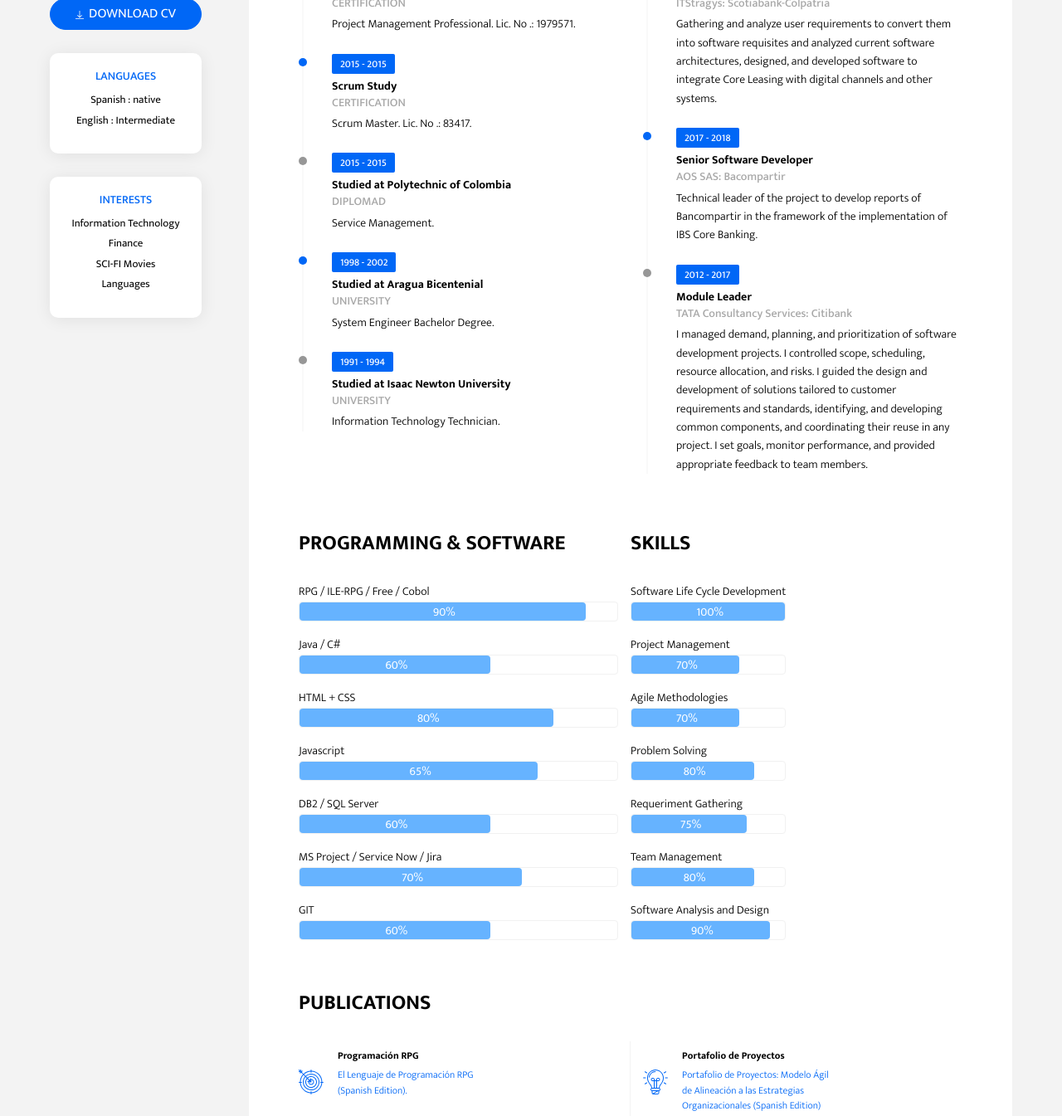
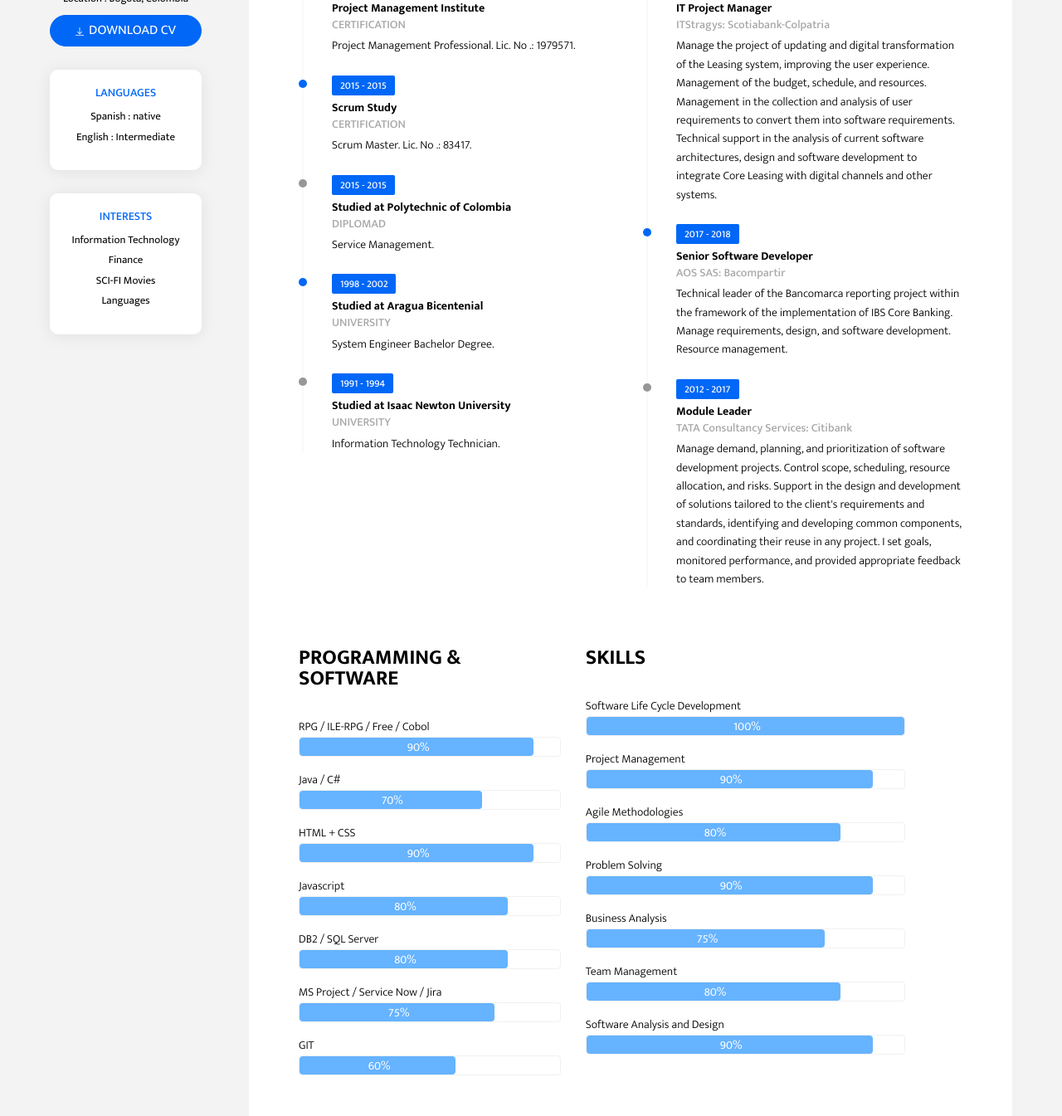
Before and after one commit to bguilleng/gguillenb-resume, a website: page index.html in a window 1280 px wide. Shown: the part 464-1809 px from the top of the page at 83% size. Drawn offline with Linux system fonts and the light colour scheme.

Commit message:
first commit

```diff
--- a/index.html
+++ b/index.html
@@ -42,7 +42,8 @@ a2a_config.onclick = 1;
             </div>
             <h1 class="profile-name">Giovanny Guillen</h1>
             <div class="text-center">
-                <span class="badge badge-white badge-pill profile-designation">PMP and Software Developer</span>
+                <span class="badge badge-white badge-pill profile-designation">
+                IT Project Manager and <br> Software Developer</span>
             </div>
             <nav class="social-links">
             <ul>
@@ -97,7 +98,7 @@ a2a_config.onclick = 1;
         <main>
             <section class="intro-section">
                 <h2 class="section-title">Hello, I'm Giovanny Guillen!</h2>
-                <p style="font-size: 17px;">I am a technology enthusiast with more than 20 years working in software development and project management for the banking industry. As a software developer, I enjoy turning complex problems into simple ones to improve business processes. I have experience developing software on IBM AS/400 and Windows. As a technical project manager, I like to manage software development projects in the banking industry, applying PMI best practices and agile methodologies, with proven success in increasing revenue, market share, and profits, achieving cost reductions, managing successful projects, and its alignment with corporate strategies.</p>
+                <p style="font-size: 17px;">I am a technology enthusiast with over 20 years working in software development and project management. As a technical project manager, I like to manage software development projects, applying PMI best practices and agile methodologies, with proven success in increasing revenue, market share, and profits, achieving cost reductions, managing successful projects, and their alignment with corporate strategies. As a software developer, I enjoy turning complex problems into simple ones to improve business processes. I have experience managing and developing software on IBM AS / 400 and Windows platforms oriented to the integration and digital transformation of the business.</p>
             </section>
             <section class="resume-section">
                 <div class="row">
@@ -146,22 +147,22 @@ a2a_config.onclick = 1;
                         <ul class="time-line">
                             <li class="time-line-item">
                                 <span class="badge badge-primary"  style="font-size: 12px;">2018 - Current</span>
-                                <h6 class="time-line-item-title" style="font-size: 14px;">Software Developer</h6>
+                                <h6 class="time-line-item-title" style="font-size: 14px;">IT Project Manager</h6>
                                 <p class="time-line-item-subtitle" style="font-size: 14px;">ITStragys: Scotiabank-Colpatria</p>
-                                <p class="time-line-item-content" style="font-size: 14px;">Gathering and analyze user requirements to convert them into software requisites and analyzed current software architectures, designed, and developed software to integrate Core Leasing with digital channels and other systems.</p>
+                                <p class="time-line-item-content" style="font-size: 14px;">Manage the project of updating and digital transformation of the Leasing system, improving the user experience. Management of the budget, schedule, and resources. Management in the collection and analysis of user requirements to convert them into software requirements. Technical support in the analysis of current software architectures, design and software development to integrate Core Leasing with digital channels and other systems.</p>
                             </li>
                             <li class="time-line-item">
                                 <span class="badge badge-primary" style="font-size: 12px;">2017 - 2018</span>
                                 <h6 class="time-line-item-title"  style="font-size: 14px;">Senior Software Developer</h6>
                                 <p class="time-line-item-subtitle" style="font-size: 14px;">AOS SAS: Bacompartir</p>
-                                <p class="time-line-item-content" style="font-size: 14px;">Technical leader of the project to develop reports of Bancompartir in the framework of the implementation of IBS Core Banking.
+                                <p class="time-line-item-content" style="font-size: 14px;">Technical leader of the Bancomarca reporting project within the framework of the implementation of IBS Core Banking. Manage requirements, design, and software development. Resource management.
                                 </p>
                             </li>
                             <li class="time-line-item">
                                 <span class="badge badge-primary"  style="font-size: 12px;">2012 - 2017</span>
                                 <h6 class="time-line-item-title" style="font-size: 14px;">Module Leader</h6>
                                 <p class="time-line-item-subtitle" style="font-size: 14px;">TATA Consultancy Services: Citibank</p>
-                                <p class="time-line-item-content" style="font-size: 14px;">I managed demand, planning, and prioritization of software development projects. I controlled scope, scheduling, resource allocation, and risks. I guided the design and development of solutions tailored to customer requirements and standards, identifying, and developing common components, and coordinating their reuse in any project. I set goals, monitor performance, and provided appropriate feedback to team members.
+                                <p class="time-line-item-content" style="font-size: 14px;">Manage demand, planning, and prioritization of software development projects. Control scope, scheduling, resource allocation, and risks. Support in the design and development of solutions tailored to the client's requirements and standards, identifying and developing common components, and coordinating their reuse in any project. I set goals, monitored performance, and provided appropriate feedback to team members.
                                 </p>
                             </li>
                         </ul>
@@ -171,7 +172,7 @@ a2a_config.onclick = 1;
 
             <section class="resume-section">
                 <div class="row">
-                    <div class="col-lg-6">
+                    <div class="col-lg-5">
           <!-- skills Tab Data -->
                 <h2 class="section-title">
                   Programming & Software
@@ -187,14 +188,23 @@ a2a_config.onclick = 1;
 
                 <span class="time-line-item-content" style="font-size: 14px;">Java / C#</span>
                 <div class="meter emerald">
-                  <span style="width: 60%">
+                  <span style="width: 70%">
                     <span style="font-size: 14px;">
-                      60%
+                      70%
                     </span>
                   </span>
                 </div>
 
                 <span class="time-line-item-content" style="font-size: 14px;">HTML + CSS</span>
+                <div class="meter emerald">
+                  <span style="width: 90%">
+                    <span style="font-size: 14px;">
+                      90%
+                    </span>
+                  </span>
+                </div>
+
+                <span class="time-line-item-content" style="font-size: 14px;">Javascript</span>
                 <div class="meter emerald">
                   <span style="width: 80%">
                     <span style="font-size: 14px;">
@@ -203,29 +213,20 @@ a2a_config.onclick = 1;
                   </span>
                 </div>
 
-                <span class="time-line-item-content" style="font-size: 14px;">Javascript</span>
-                <div class="meter emerald">
-                  <span style="width: 75%">
-                    <span style="font-size: 14px;">
-                      65%
-                    </span>
-                  </span>
-                </div>
-
                 <span class="time-line-item-content" style="font-size: 14px;">DB2 / SQL Server</span>
                 <div class="meter emerald">
-                  <span style="width: 60%">
+                  <span style="width: 80%">
                     <span style="font-size: 14px;">
-                      60%
+                      80%
                     </span>
                   </span>
                 </div>
 
               <span class="time-line-item-content" style="font-size: 14px;">MS Project / Service Now / Jira</span>
                 <div class="meter emerald">
-                  <span style="width: 70%">
+                  <span style="width: 75%">
                     <span style="font-size: 14px;">
-                      70%
+                      75%
                     </span>
                   </span>
                 </div>
@@ -242,7 +243,7 @@ a2a_config.onclick = 1;
                 <div class="break"></div>
                 </div>
 
-              <div class="g1">
+              <div class="col-lg-6">
                 <h2 class="section-title">
                   Skills
                 </h2>
@@ -257,23 +258,14 @@ a2a_config.onclick = 1;
 
                 <span class="time-line-item-content" style="font-size: 14px;">Project Management</span>
                 <div class="meter emerald">
-                  <span style="width: 70%">
+                  <span style="width: 90%">
                     <span style="font-size: 14px;">
-                      70%
+                      90%
                     </span>
                   </span>
                 </div>
 
                 <span class="time-line-item-content" style="font-size: 14px;">Agile Methodologies</span>
-                <div class="meter emerald">
-                  <span style="width: 70%">
-                    <span style="font-size: 14px;">
-                      70%
-                    </span>
-                  </span>
-                </div>
-
-                <span class="time-line-item-content" style="font-size: 14px;">Problem Solving</span>
                 <div class="meter emerald">
                   <span style="width: 80%">
                     <span style="font-size: 14px;">
@@ -282,7 +274,16 @@ a2a_config.onclick = 1;
                   </span>
                 </div>
 
-                <span class="time-line-item-content" style="font-size: 14px;">Requeriment Gathering</span>
+                <span class="time-line-item-content" style="font-size: 14px;">Problem Solving</span>
+                <div class="meter emerald">
+                  <span style="width: 90%">
+                    <span style="font-size: 14px;">
+                      90%
+                    </span>
+                  </span>
+                </div>
+
+                <span class="time-line-item-content" style="font-size: 14px;">Business Analysis</span>
                 <div class="meter emerald">
                   <span style="width: 75%">
                     <span style="font-size: 14px;">
```
Also changed, not shown: 1 other file.
